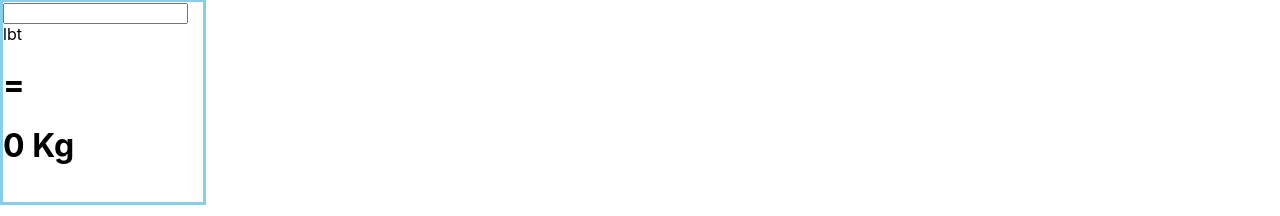
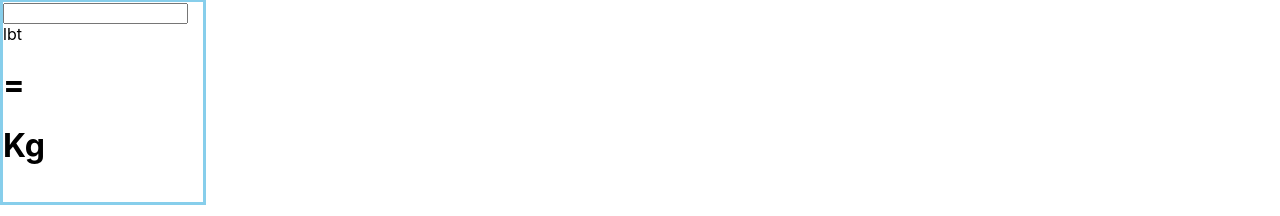
Before and after one commit to Oceanblue713/react-calculator, a React (Create React App) app: page / in a window 1280 px wide. Shown: the part 83-299 px from the top of the page. Built offline with nearby package versions, Linux system fonts and the light colour scheme.

Commit message:
Complete lbt to kg

```diff
--- a/src/App.js
+++ b/src/App.js
@@ -7,17 +7,30 @@ class App extends React.Component {
   constructor() {
     super();
     this.state = {
+      bCalc: '',
       bMetric: "lbt",
-      aCalc: 0,
+      aCalc: '',
       aMetric: "Kg"
     }
+
+    // this.handleKgChange = this.handleKgChange.bind(this);
+  }
+
+  handleKgChange(event){
+    const inputValue = event.target.value;
+    this.setState({aCalc: (inputValue * 0.454).toFixed(2)});
   }
 
   render(){
     return (
       <div className="App">
         <Nav />
-        <Box bCalc="" bMetric={this.state.bMetric} aCalc = {this.state.aCalc} aMetric= {this.state.aMetric}/>
+        <Box bCalc={this.state.value}
+             bCalcChange={(event) => this.handleKgChange(event)}
+             bMetric={this.state.bMetric}
+             aCalc = {this.state.aCalc}
+             aMetric={this.state.aMetric}
+             onChange={this.handleChange}/>
       </div>
     );
   }
--- a/src/Nav.js
+++ b/src/Nav.js
@@ -2,7 +2,7 @@ import React from 'react';
 
 export const Nav = () => {
   return (
-    <div class="nav">
+    <div className="nav">
       <h1>Quick Calculator</h1>
     </div>
   );
--- a/src/box.js
+++ b/src/box.js
@@ -4,7 +4,7 @@ const Box = (props) => {
   return (
     <div className="box">
       <div className="box-item">
-        <input type="text" value={props.bCalc}/>{props.bMetric} <br/>
+        <input type="text" value={props.bCalc} onChange={props.bCalcChange}/>{props.bMetric} <br/>
         <h1>=</h1>
   <h1>{props.aCalc} {props.aMetric}</h1>
       </div>
```
